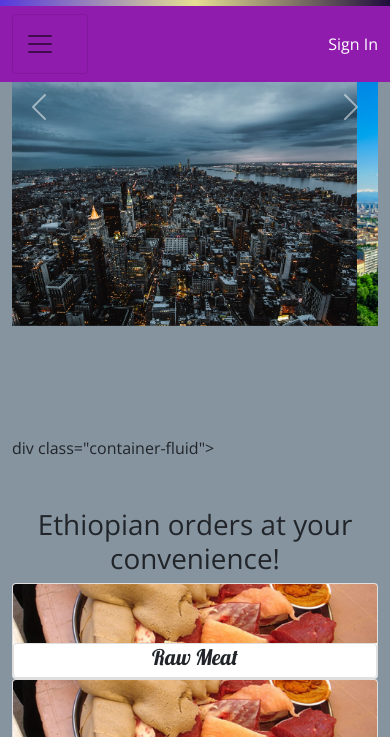
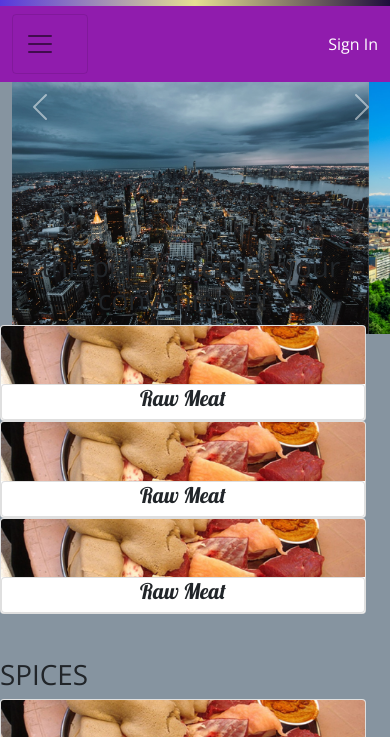
Before and after one commit to ttewabe/ST-Mart, a website: page index.html in a window 390 px wide. Shown: the part 64-801 px from the top of the page. Drawn offline with nearby package versions, Linux system fonts and the light colour scheme; files whose address does not match are found by name.

Commit message:
conflict resolved for the carousel

```diff
--- a/index.html
+++ b/index.html
@@ -104,12 +104,10 @@
         </div>
     </nav>
 
-
-    <!-----Carousel attempt March 10-->
+        <div class="container-fluid">
+            <div class="col-md-12 mx-auto ">
 
 
-        <div class="container-fluid">
-            <!--------->
             <div id="carouselExampleControls" class="carousel slide" data-bs-ride="carousel">
                 <div class="carousel-inner">
                   <div class="carousel-item active">
@@ -132,33 +130,9 @@
                 </button>
               </div>
 
-
-
-
-
-
-
-
-
-
-
-
-
-
-
-
-            <!--------->
-
-            <div class="row row-content" id="just">
+              <div class="row row-content" id="just">
                 <div class="spacer"></div>
-
-
-                <div class="col-md-12 mx-auto ">
-                    <div class="carousel slide" data-ride="carousel"></div>
-
-
-      div class="container-fluid">
-            <div class="row row-cont
+            <div class="row row-content">
                 <div class="col-sm-12">
                     <h1 class="text-center mt-5">Ethiopian orders at your convenience!</h1>
 
@@ -288,10 +262,7 @@
                                 home! There is more
                                 ...</p>
                         </div>
-
-
                     </div>
-
                 </div>
             </div>
         </div>
@@ -300,7 +271,7 @@
         </div>
         </div>
 
-
+    </section>
     <!-- Pagination -->
     <nav aria-label="...">
         <ul class="pagination justify-content-end mt-3">
--- a/style.css
+++ b/style.css
@@ -91,7 +91,6 @@ form {
 li{
     text-align: left;
 }
-<<<<<<< imgs
 
 #carouselExampleControls{
    position: absolute;
@@ -104,5 +103,3 @@ li{
 .spacer{
     margin-top: 100px;
 }
-=======
->>>>>>> main
```
